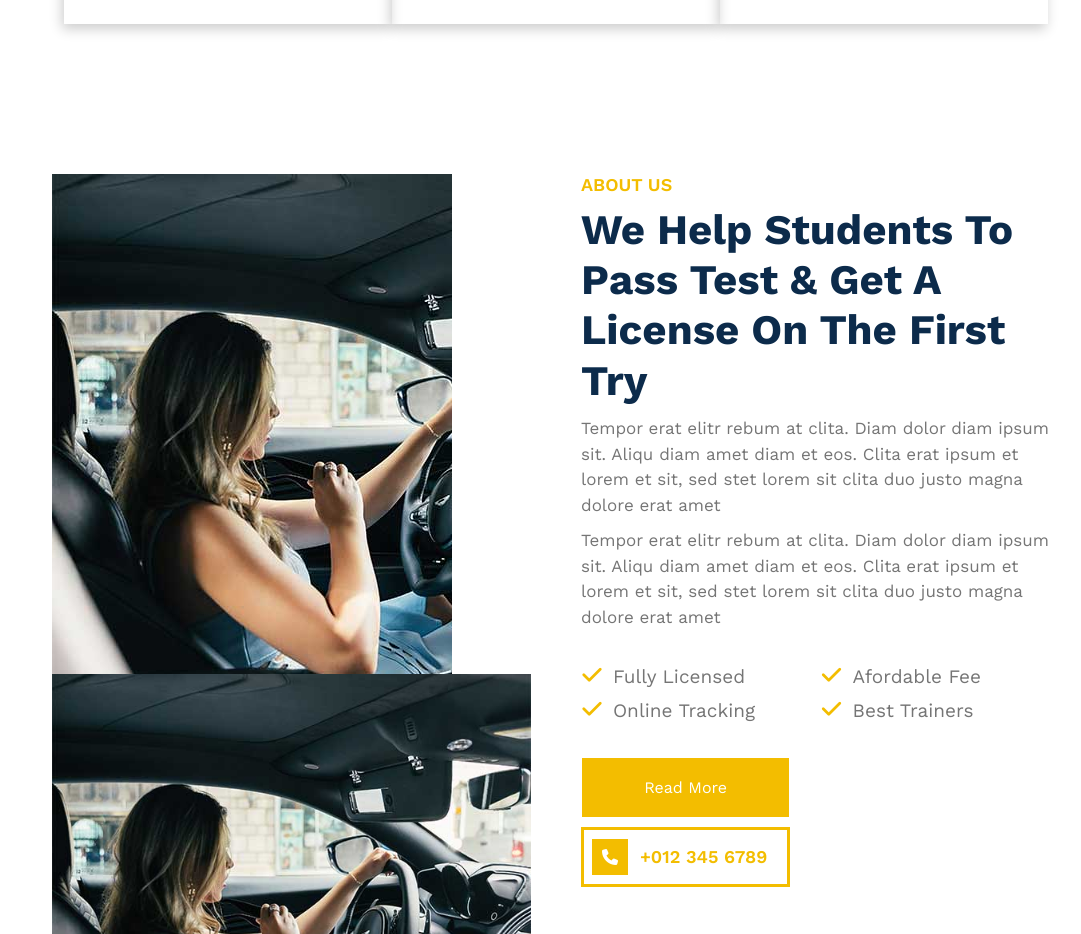
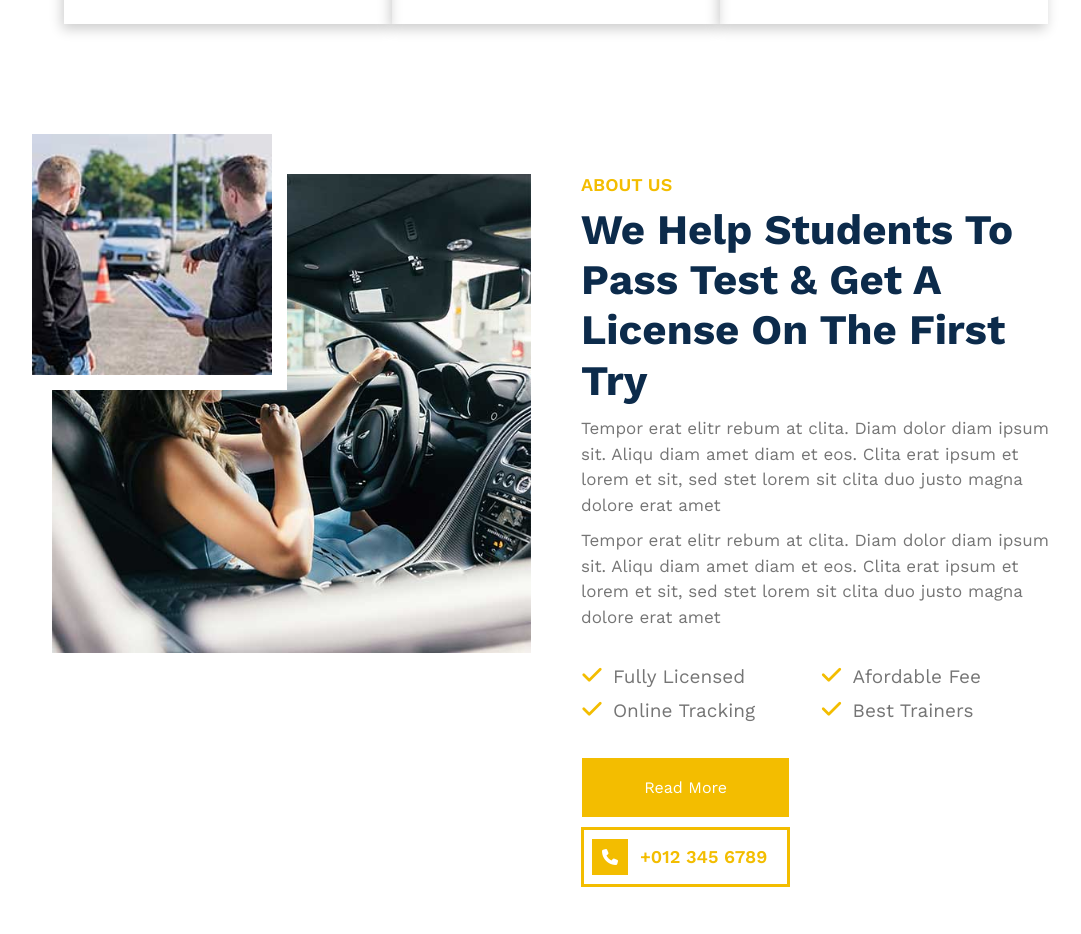
Before and after one commit to samratmanjeet7/Driving-School, a React (Create React App) app: page / in a window 1280 px wide. Shown: the part 1140-2074 px from the top of the page, without its empty margins (84-1165 px from the left). Built offline with nearby package versions, Linux system fonts and the light colour scheme.

Commit message:
Update AboutCard.jsx

```diff
--- a/src/components/about/AboutCard.jsx
+++ b/src/components/about/AboutCard.jsx
@@ -9,7 +9,7 @@ const AboutCard = () => {
                 <div className="container grid2 flexsm">
                     <div className="left">
                         <div className="img">
-                            <div></div>
+                            <img src="./img/about-2.jpg" alt="" />
                             <img src="./img/about-1.jpg" alt="" />
                         </div>
                     </div>
```
